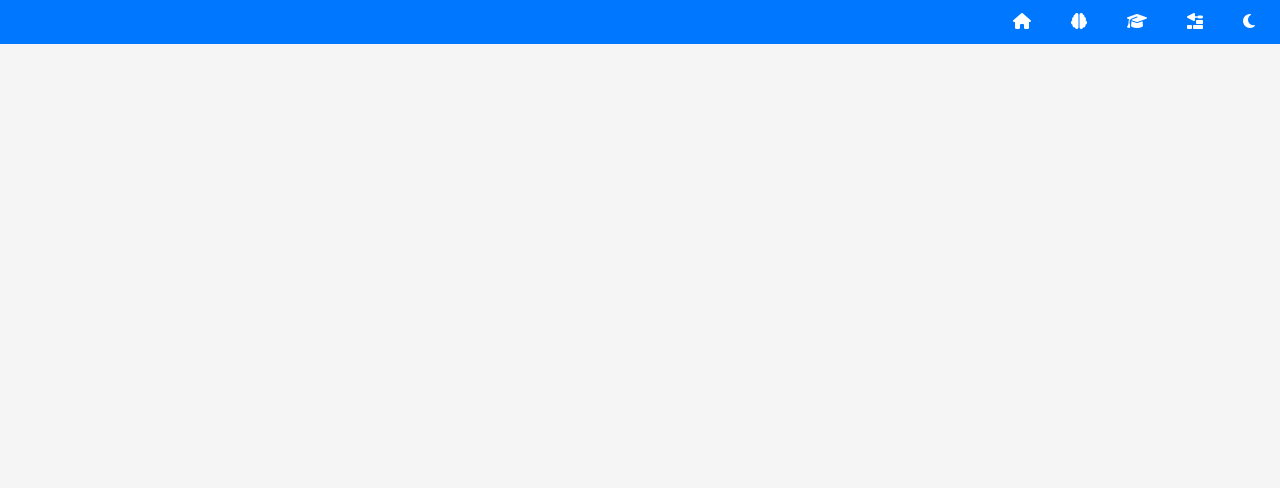
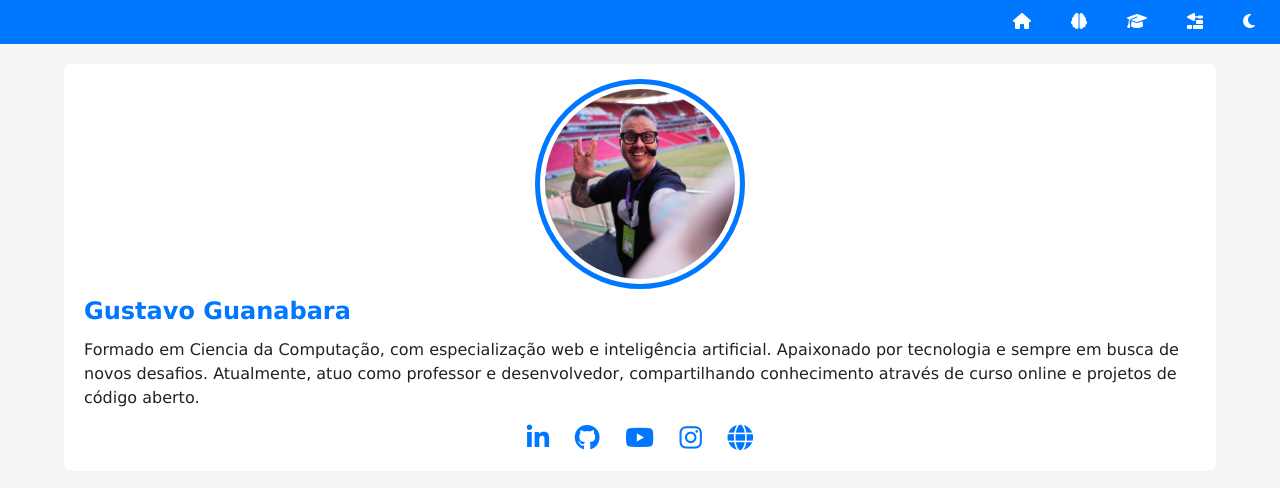
Before and after one commit to lucas-benvindo/projeto_portifolio, a plain HTML site: page index.html in a window 1280 px wide. Drawn offline with Linux system fonts and the light colour scheme.

Commit message:
Acabei de fazer a ficha

```diff
--- a/estilos/style.css
+++ b/estilos/style.css
@@ -58,3 +58,54 @@
   background-color: var(--destaque-inverso);
   color: var(--destaque);
 }
+
+main{
+  display: grid;
+  grid-template-columns: auto 90vw auto;
+  gap: 20px;
+  margin-top: 20px;
+}
+
+section#ficha{
+  background-color: var(--fundo-card);
+  padding: 20px;
+  border-radius: 8px;
+  grid-column: 2;
+}
+
+section#ficha img.foto{
+  width: 200px;
+  aspect-ratio: 1/1;
+  object-fit: cover;
+  border-radius: 50%;
+  border: 5px solid var(--fundo-card);
+  outline: 5px solid var(--destaque);
+  display: block;
+  margin: auto;
+  margin-bottom: 15px;
+}
+
+section#ficha h1{
+  color: var(--destaque);
+  margin: 15px 0px;
+  font-size: 1.5em;
+  text-align: left;
+}
+
+div#social{
+  display: flex;
+  justify-content: center;
+  align-items: center;
+  font-size: 1.6em;
+  gap: 1em;
+  margin-top: 15px;
+}
+
+div#social a{
+  color: var(--destaque);
+  transition: color .5s;
+}
+
+div#social a:hover{
+  color: var(--destaque-inverso);
+}
--- a/index.html
+++ b/index.html
@@ -22,7 +22,22 @@
     </header>
 
     <main>
-        <h1></h1>
+        <section id="ficha">
+            <img src="imagens/guanabara-perfil.jpg" alt="Gustavo Guanabara" class="foto">
+            <h1>Gustavo Guanabara</h1>
+            <p>Formado em Ciencia da Computação, com especialização web e inteligência artificial. Apaixonado por tecnologia e sempre em busca de novos desafios. Atualmente, atuo como professor e desenvolvedor, compartilhando conhecimento através de curso online e projetos de código aberto.</p>
+            <div id="social">
+                <a href="https://www.linkedin.com/in/guanabara/" target="_blank" rel="nofollow"><i class="fa-brands fa-linkedin-in"></i></a>
+                <a href="https://github.com/gustavoguanabara" target="_blank" rel="nofollow"><i class="fa-brands fa-github"></i></a>
+                <a href="https://www.youtube.com/cursoemvideo" target="_blank" rel="nofollow"><i class="fa-brands fa-youtube"></i></a>
+                <a href="https://www.instagram.com/gustavoguanabara/" target="_blank" rel="nofollow"><i class="fa-brands fa-instagram"></i></a>
+                <a href="https://www.cursoemvideo.com/" target="_blank" rel="nofollow"><i class="fa-solid fa-globe"></i></a>
+            </div>
+        </section>
+
+        <section id="detalhes">
+
+        </section>
     </main>
 
     <footer>
```
